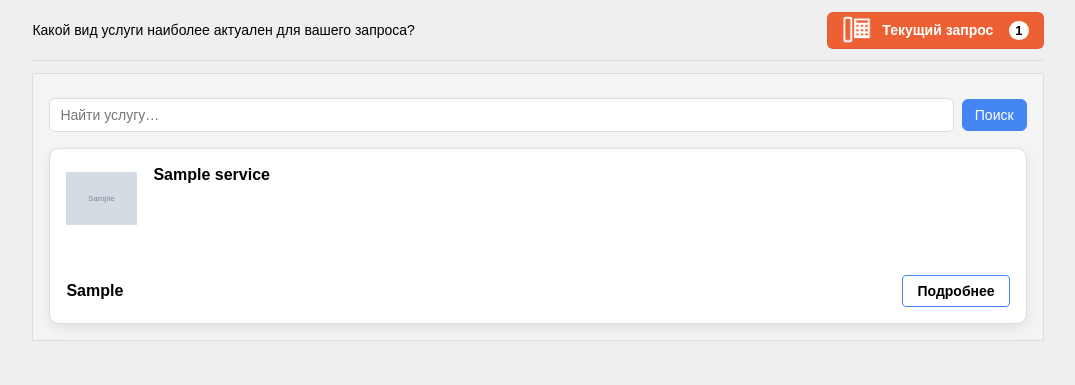
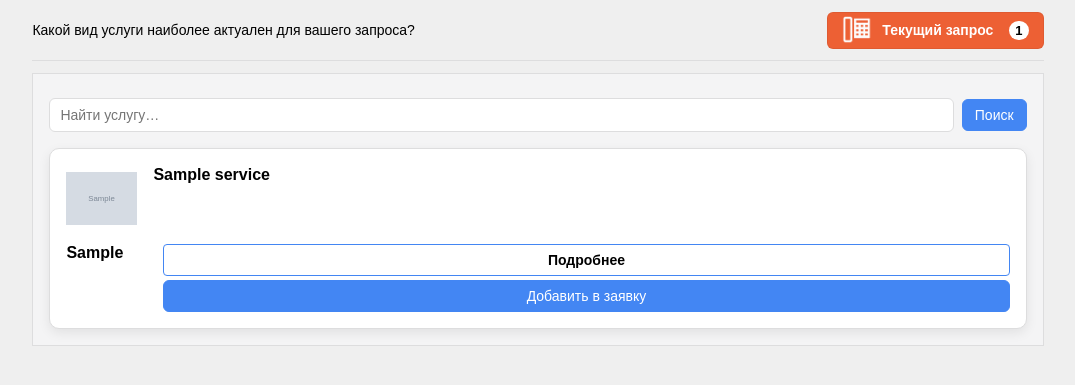
Before and after one commit to tanyagudzik/web_bmstu, a Django app: page /support_services/ in a window 1280 px wide. Shown: the part 52-437 px from the top of the page, without its empty margins (102-1177 px from the left). Run offline with Django 5.2, Linux system fonts and the light colour scheme; tables that the repository leaves empty hold one stand-in row (values such as "Sample post"); grey boxes marked "Sample" are stand-in pictures.

Commit message:
lab3: Кнопка "Добавить в заявку"

```diff
--- a/bmstu_lab/static/css/style.css
+++ b/bmstu_lab/static/css/style.css
@@ -48,16 +48,28 @@ body{
 .card__icon{ width:71px; height:67px; object-fit:contain; grid-column:1; grid-row:1 / span 2; }
 .card__title{ grid-column:2; grid-row:1; font-weight:700; font-size:16px; line-height:1.2; margin:0; }
 .card__desc{  grid-column:2; grid-row:2; font-size:14px; line-height:1.35; margin:0; }
-.card__footer{ font-weight:700; margin-top:auto; display:flex; align-items:center; justify-content:space-between; }
-.card__eta{ font-weight:700; font-size:16px; }
+.card__footer{ font-weight:700; margin-top:auto; display:flex; align-items:flex-start; justify-content:space-between; gap:40px; }
+.card__eta{ font-weight:700; font-size:16px; white-space: nowrap; }
+.card__actions{ display:flex; flex-direction:column; gap:4px; align-items:stretch; width:100%; }
+.card__action-btn{
+     width:100%;
+     text-align:center;
+     font-size:13px;
+     padding:2px 4px;
+     cursor:pointer;
+}
+.card__action-form{ width:100%; margin:0; }
 
 /* кнопки */
 .btn{
   display:inline-block; text-decoration:none; font-size:14px;
   padding:8px 14px; border-radius:4px; color:#000; line-height:1;
+  cursor:pointer;
 }
 .btn--outline{ border:1px solid var(--accent); background:transparent; }
 .btn--outline:hover{ background:rgba(67,134,243,.06); }
+.btn--primary{ border:1px solid var(--accent); background:var(--accent); color:#fff; }
+.btn--primary:hover{ background:rgba(67,134,243,.85); border-color:rgba(67,134,243,.9); }
 
 /* опционально: .chip под «время» */
 .chip{ font-weight:700; font-size:20px; }
--- a/bmstu_lab/templates/pages/support_services.html
+++ b/bmstu_lab/templates/pages/support_services.html
@@ -34,7 +34,14 @@
         </div>
         <div class="card__footer">
           <span class="card__eta">{{ item.eta }}</span>
-          <a class="btn btn--outline" href="{% url 'support_service' item.id %}">Подробнее</a>
+          <div class="card__actions">
+            <a class="btn btn--outline card__action-btn" href="{% url 'support_service' item.id %}">Подробнее</a>
+            <form method="post" action="{% url 'support_service_add' item.id %}" class="card__action-form">
+              {% csrf_token %}
+              <input type="hidden" name="next" value="{% url 'support_services' %}{% if q %}?q={{ q|urlencode }}{% endif %}">
+              <button type="submit" class="btn btn--primary card__action-btn">Добавить в заявку</button>
+            </form>
+          </div>
         </div>
       </div>
     {% endfor %}
--- a/bmstu_lab/urls.py
+++ b/bmstu_lab/urls.py
@@ -6,6 +6,7 @@ from . import views
 urlpatterns = [
     path('support_services/', views.support_services, name='support_services'),
     path('support_service/<int:service_id>/', views.support_service, name='support_service'),
+    path('support_service/<int:service_id>/add/', views.add_service_to_request, name='support_service_add'),
     path('support_request/<int:rid>/', views.support_request, name='support_request'),
     path('support_request/<int:rid>/delete/', views.delete_request_sql, name='delete_request_sql'),
 ]
--- a/bmstu_lab/views.py
+++ b/bmstu_lab/views.py
@@ -1,5 +1,7 @@
-from django.shortcuts import render, get_object_or_404
-from django.db import connection
+from django.shortcuts import render, get_object_or_404, redirect
+from django.db import connection, transaction
+from django.utils.timezone import now
+from django.http import HttpResponseNotAllowed
 from django.urls import reverse
 from django.contrib.auth.decorators import login_required
 from .models import SupportService, SupportRequest, SupportRequestService
@@ -48,6 +50,35 @@ def support_service(request, service_id: int):
     return render(request, "pages/support_service.html", {"item": item})
 
 
+def add_service_to_request(request, service_id: int):
+    """Добавление услуги в текущую заявку-черновик."""
+    if request.method != "POST":
+        return HttpResponseNotAllowed(["POST"])
+
+    current_user = get_current_user()
+    service = get_object_or_404(
+        SupportService, pk=service_id, is_active=True, is_deleted=False
+    )
+
+    with transaction.atomic():
+        draft, _ = SupportRequest.objects.get_or_create(
+            requester=current_user,
+            status=SupportRequest.Status.DRAFT,
+            is_deleted=False,
+            defaults={"created_at": now()},
+        )
+        SupportRequestService.objects.create(
+            support_service=service,
+            support_requests=draft,
+            qty=1,
+            amount=None,
+            comment="",
+        )
+
+    redirect_to = request.POST.get("next") or reverse("support_services")
+    return redirect(redirect_to)
+
+
 @login_required
 def support_request(request, rid: int):
     """Текущая заявка (корзина)."""
```
